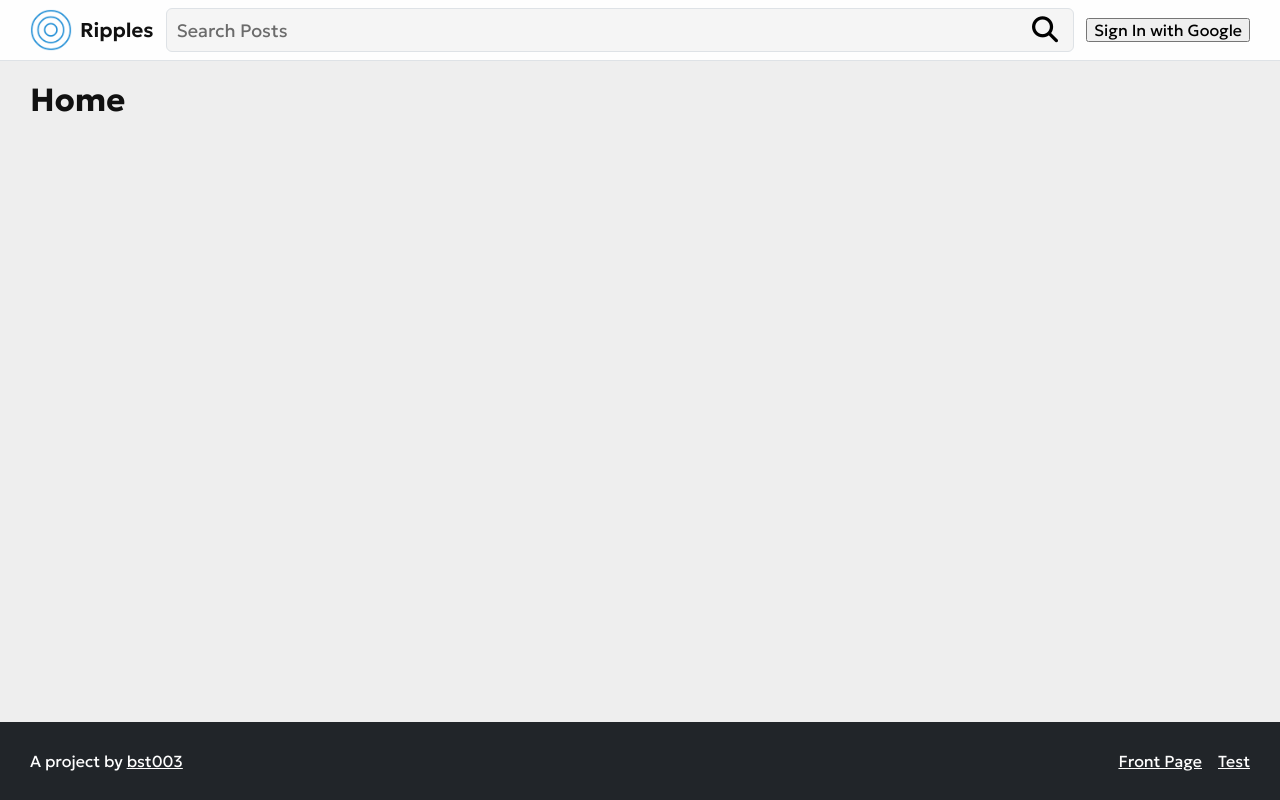
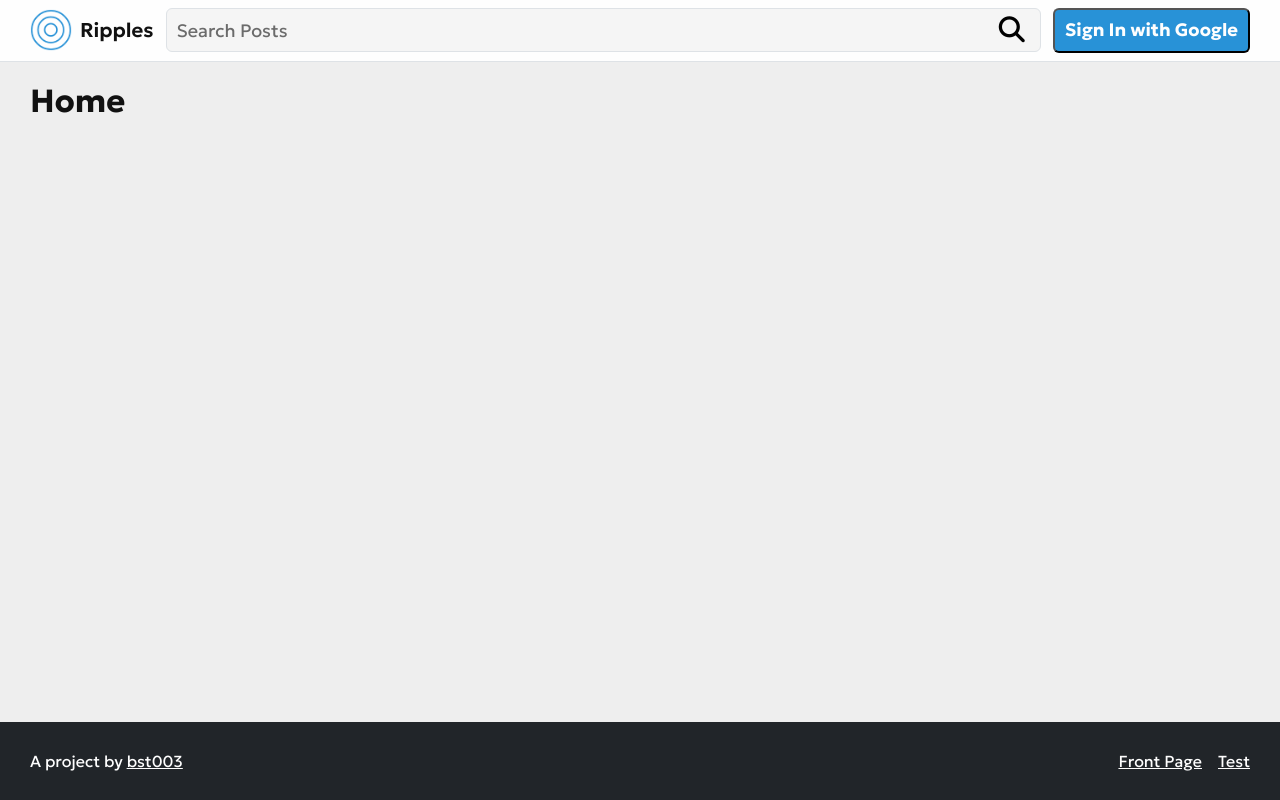
Before and after one commit to bst003/ripples, a React (Vite) app: page / in a window 1280 px wide. Built offline with nearby package versions, Linux system fonts and the light colour scheme; no server answers.

Commit message:
Begin styling base buttons and AccountNAv

```diff
--- a/src/assets/scss/base.scss
+++ b/src/assets/scss/base.scss
@@ -85,6 +85,35 @@ button{
     cursor: pointer;
 }
 
+%baseButton{
+    display: inline-block;
+    padding: 10px;
+    color: var(--brandWhite);
+    background-color: var(--brandBlue);
+    border-radius: var(--siteBorderRadius);
+    font-size: 18px;
+    font-weight: 700;
+    transition: background-color 0.3s ease-in;
+
+    &:hover,
+    &:focus,
+    &:focus-visible{
+        background-color: var(--brandDarkGray);
+    }
+}
+
+
+.btn{
+    display: inline-block;
+    &__link{
+        @extend %baseButton;
+    }
+}
+
+.btn-el{
+    @extend %baseButton;
+}
+
 // Base Nav
 ////////////////////////////////////////////////
 
--- a/src/components/universal/AccountNav.jsx
+++ b/src/components/universal/AccountNav.jsx
@@ -3,6 +3,8 @@ import { useContext } from "react";
 import { Link } from "react-router-dom";
 
 import UserContext from "./UserContext.jsx";
+
+import "./AccountNav.scss";
 
 import { signInUser, signOutUser } from "../../firebase/authentication.js";
 
@@ -12,13 +14,18 @@ const AccountNav = () => {
     const toggleNav = () => {};
 
     return (
-        <div className="site-acount-nav">
+        <div className="acount-nav">
             {user ? (
                 <div className="account-nav__contain">
-                    <button className="account-nav__toggle" type="button" onClick={toggleNav}>
+                    <button
+                        className="account-nav__toggle btn-el"
+                        type="button"
+                        onClick={toggleNav}
+                    >
                         {user.userName}
                     </button>
 
+                    <nav className="account-nav__navigation">
                         <ul>
                             <li>
                                 <Link to="/profile">Profile</Link>
@@ -32,9 +39,10 @@ const AccountNav = () => {
                                 </button>
                             </li>
                         </ul>
+                    </nav>
                 </div>
             ) : (
-                <button type="button" onClick={signInUser}>
+                <button className="btn-el" type="button" onClick={signInUser}>
                     Sign In with Google
                 </button>
             )}
--- /dev/null
+++ b/src/components/universal/AccountNav.scss
@@ -0,0 +1,3 @@
+.account-nav{
+
+}
```
Lines whose indentation alone changed are shown as unchanged.
